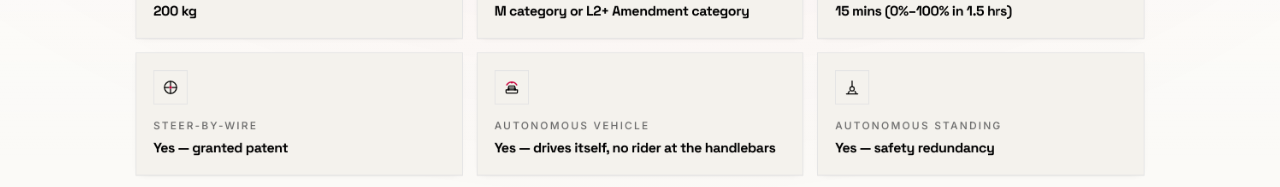
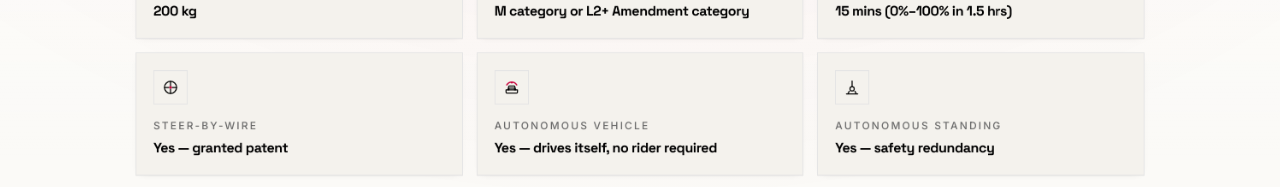
Before and after one commit to raguram-jedlik/pitchdeck, a Next.js app: page /detail in a window 1280 px wide. Shown: the part 4300-4487 px from the top of the page. Built offline with nearby package versions, Linux system fonts and the light colour scheme.

Commit message:
Drop the handlebar phrasing from the autonomous vehicle spec
The spec tile said "no rider at the handlebars". The deck keeps referring
to the e-POD as an autonomous vehicle, so spell the claim the same way
there as everywhere else.

The value now reads "Yes — drives itself, no rider required".

```diff
--- a/src/data/detailData.ts
+++ b/src/data/detailData.ts
@@ -51,7 +51,7 @@ export const vehicleSpecs = [
   { spec: "Vehicle category", value: "M category or L2+ Amendment category" },
   { spec: "Charging time", value: "15 mins (0%–100% in 1.5 hrs)" },
   { spec: "Steer-by-wire", value: "Yes — granted patent" },
-  { spec: "Autonomous vehicle", value: "Yes — drives itself, no rider at the handlebars" },
+  { spec: "Autonomous vehicle", value: "Yes — drives itself, no rider required" },
   { spec: "Autonomous standing", value: "Yes — safety redundancy" },
   { spec: "Localisation", value: "90%" },
   { spec: "Subsidy scheme", value: "PM E-DRIVE" },
```
